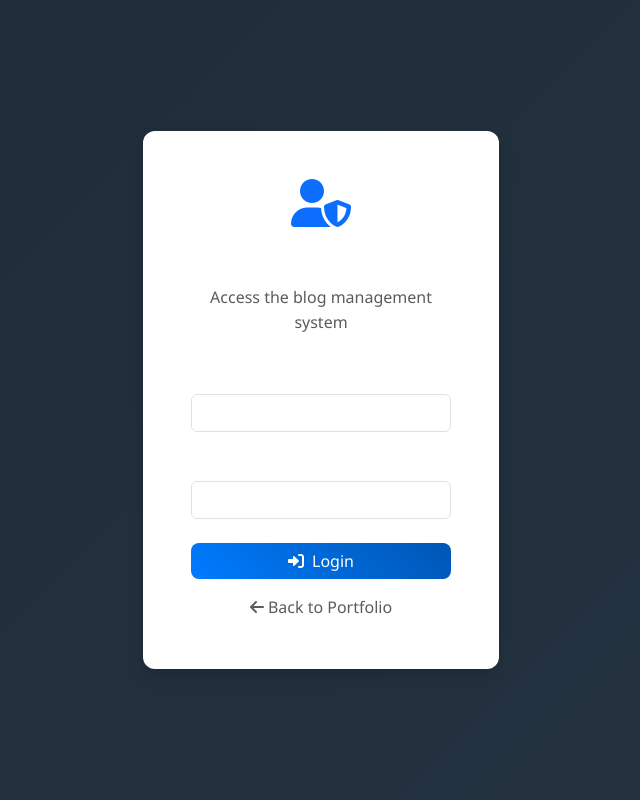
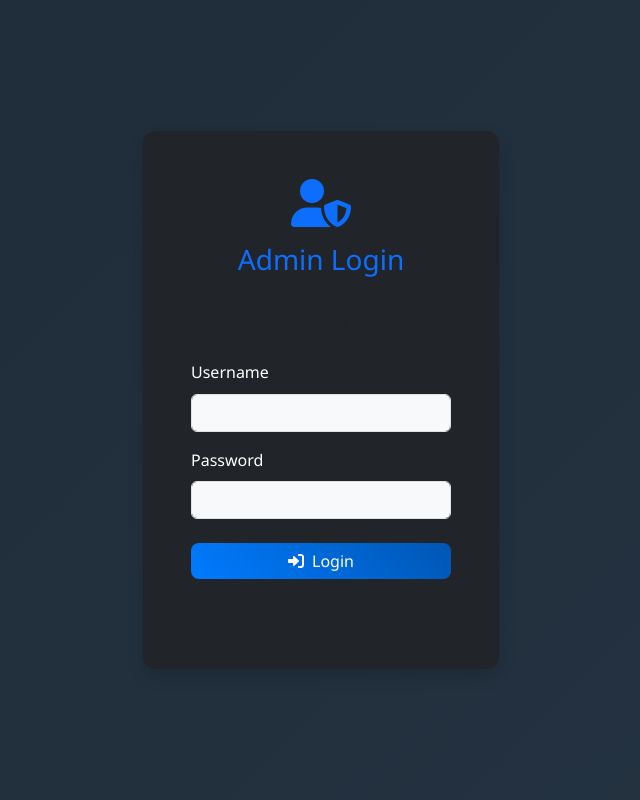
Before and after one commit to cephy88/raecephjudeportfolio, a Flask app: page /admin/login in a window 1280 px wide. Shown: the whole page, without its empty margins (319-959 px from the left). Run offline with Flask 3, Linux system fonts and the light colour scheme; some libraries are stand-ins or nearby versions.

Commit message:
UI Update: Improve login form readability and color consistency in admin

```diff
--- a/templates/admin/login.html
+++ b/templates/admin/login.html
@@ -8,15 +8,15 @@
     <link href="https://cdnjs.cloudflare.com/ajax/libs/font-awesome/6.0.0/css/all.min.css" rel="stylesheet">
     <link href="{{ url_for('static', filename='css/style.css') }}" rel="stylesheet">
 </head>
-<body class="hero-section">
+<body class="hero-section bg-dark text-white">
     <div class="container">
         <div class="row justify-content-center align-items-center min-vh-100">
             <div class="col-md-4">
-                <div class="card project-card shadow">
+                <div class="card project-card shadow bg-dark text-white">
                     <div class="card-body p-5">
                         <div class="text-center mb-4">
                             <i class="fas fa-user-shield fa-3x text-primary mb-3"></i>
-                            <h3 class="text-white">Admin Login</h3>
+                            <h3 class="text-primary">Admin Login</h3>
                             <p class="text-muted">Access the blog management system</p>
                         </div>
 
@@ -35,12 +35,12 @@
 
                             <div class="mb-3">
                                 {{ form.username.label(class="form-label text-white") }}
-                                {{ form.username(class="form-control") }}
+                                {{ form.username(class="form-control bg-light text-dark") }}
                             </div>
 
                             <div class="mb-4">
                                 {{ form.password.label(class="form-label text-white") }}
-                                {{ form.password(class="form-control", type="password") }}
+                                {{ form.password(class="form-control bg-light text-dark", type="password") }}
                             </div>
 
                             <button type="submit" class="btn btn-primary w-100">
```
